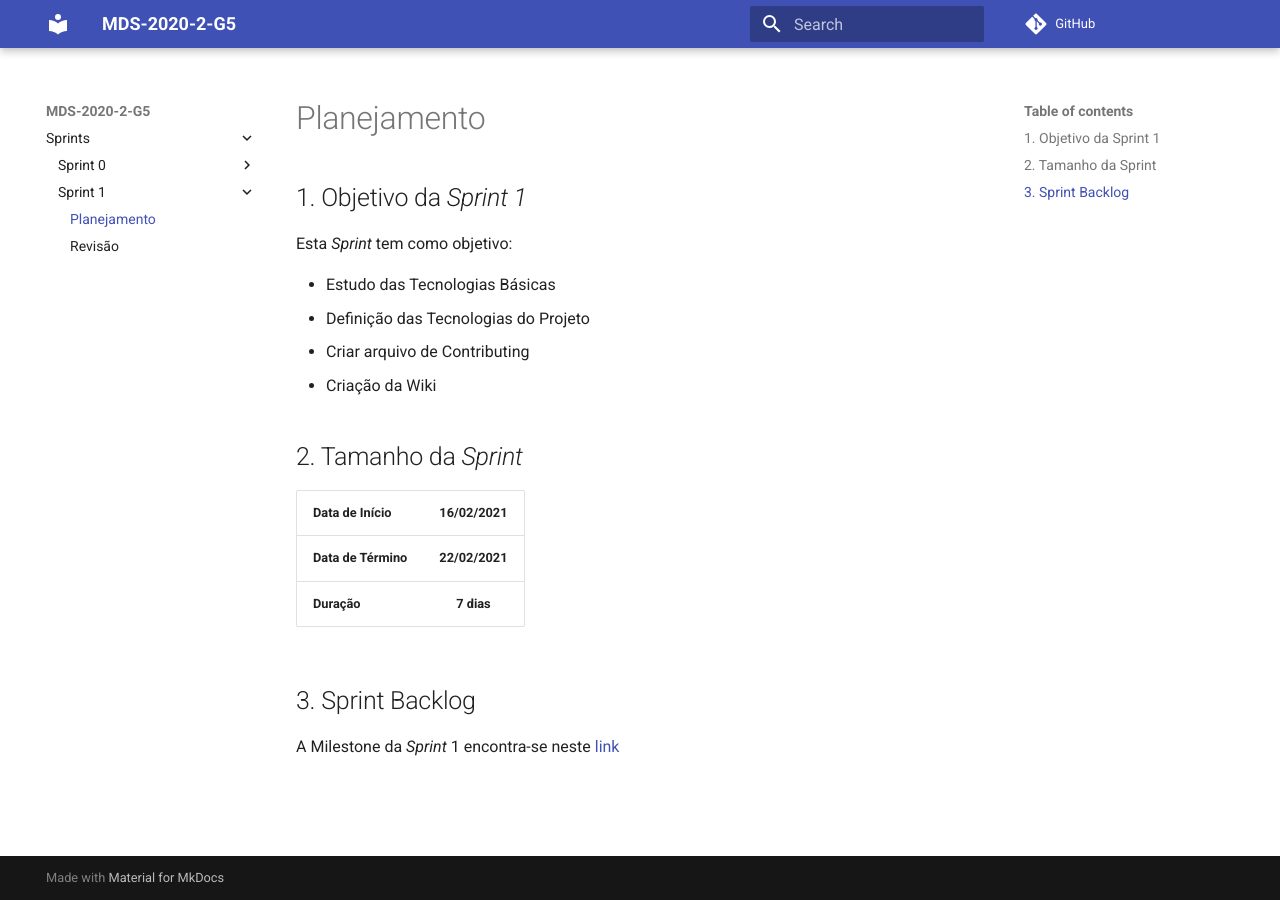
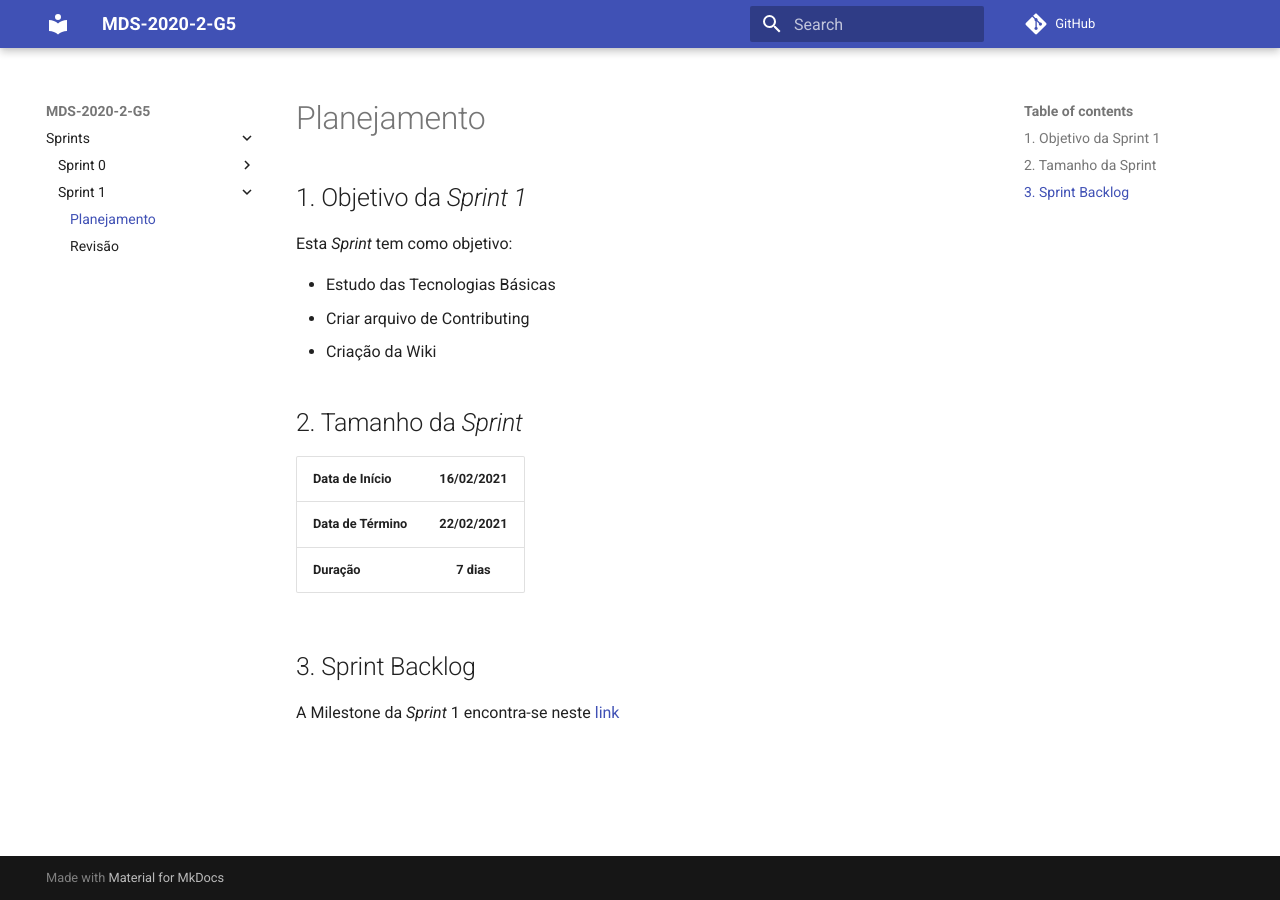
Before and after one commit to fga-eps-mds/2020.2-Anunbis, an MkDocs documentation site: the page built from docs/sprints/planejamento-sprint-1.md, in a window 1280 px wide. Built offline with MkDocs 1.6.1 and Material for MkDocs 9.7.7, drawn with Linux system fonts in a browser that asks for light colours; comment, search, counter and statistics services are not loaded.

Commit message:
Alterado objetivo da Sprint 1

```diff
--- a/docs/sprints/planejamento-sprint-1.md
+++ b/docs/sprints/planejamento-sprint-1.md
@@ -3,7 +3,6 @@
 <p align="justify">Esta <i>Sprint</i> tem como objetivo:</p>
 
 - Estudo das Tecnologias Básicas
-- Definição das Tecnologias do Projeto
 - Criar arquivo de Contributing
 - Criação da Wiki
 
```
